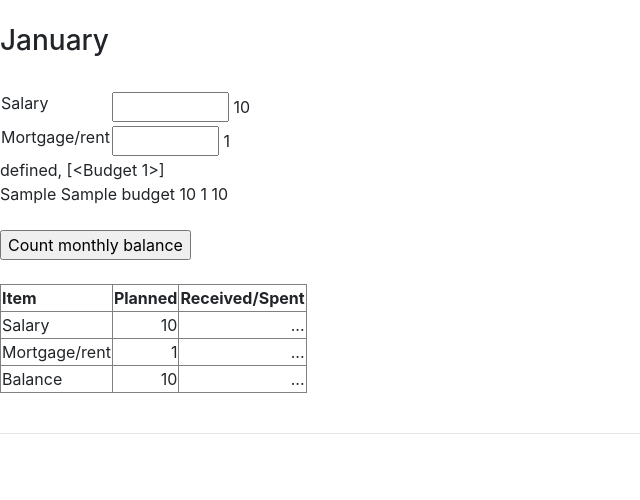
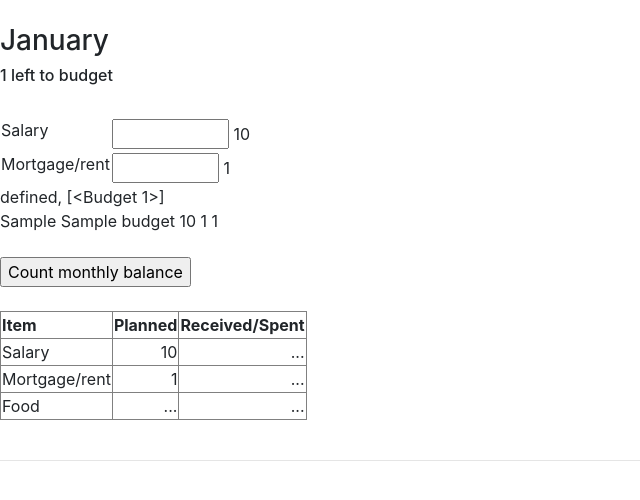
Before and after one commit to aarekr/EveryEuro, a Flask app: page /app/jan in a window 1280 px wide. Shown: the part 56-556 px from the top of the page, without its empty margins (0-640 px from the left). Run offline with Flask 2, Linux system fonts and the light colour scheme; a user stored in the database is signed in; tables that the repository leaves empty hold one stand-in row (values such as "Sample post"); some libraries are stand-ins or nearby versions.

Commit message:
Left_to_budget field informing monthly balance status

```diff
--- a/app/budgets/forms.py
+++ b/app/budgets/forms.py
@@ -7,7 +7,7 @@
     name = StringField("Month")
     salary = IntegerField("Salary", [validators.DataRequired(), validators.NumberRange(min=500, max=10000)])
     mortgagerent = IntegerField("Mortgage/rent", [validators.DataRequired(), validators.NumberRange(min=100, max=2000)])
-    balance = IntegerField("Balance")
+    left_to_budget = IntegerField("Left to budget")
 
     def validate_month(self, name):
         month = Budget.query.filter_by(name=name.data).first()
--- a/app/budgets/models.py
+++ b/app/budgets/models.py
@@ -11,16 +11,16 @@
     name = db.Column(db.String(144), nullable=False)
     salary = db.Column(db.Integer, nullable=False)
     mortgagerent = db.Column(db.Integer, nullable=False)
-    balance = db.Column(db.Integer, nullable=False)
+    left_to_budget = db.Column(db.Integer, nullable=False)
 
     account_id = db.Column(db.Integer, db.ForeignKey('account.id'), nullable=False)
 
-    def __init__(self, month, name, salary, mortgagerent, balance):
+    def __init__(self, month, name, salary, mortgagerent, left_to_budget):
         self.month = month
         self.name = name
         self.salary = salary
         self.mortgagerent = mortgagerent
-        self.balance = balance
+        self.left_to_budget = left_to_budget
 
     @staticmethod
     def month_name_info(): # checking if month is already entered
--- a/app/routes.py
+++ b/app/routes.py
@@ -39,12 +39,12 @@
         if not form.validate():
             return render_template("app/jan.html", all_months = Budget.query.all(), form=form)
 
-        jan = Budget(form.month.data, form.name.data, form.salary.data, form.mortgagerent.data, (form.salary.data-form.mortgagerent.data))
+        jan = Budget(form.month.data, form.name.data, form.salary.data, form.mortgagerent.data, form.left_to_budget.data) #(form.salary.data-form.mortgagerent.data))
         jan.month = form.month.data
         jan.name = "Jan"
         jan.salary = form.salary.data
         jan.mortgagerent = form.mortgagerent.data
-        jan.balance = (jan.salary - jan.mortgagerent)
+        jan.left_to_budget = (jan.salary - jan.mortgagerent)
         jan.account_id = current_user.id
 
         print("*****jan    : ", jan)
@@ -52,7 +52,7 @@
         print("*****Name   : ", jan.name)
         print("*****Salary : ", jan.salary)
         print("*****Rent   : ", jan.mortgagerent)
-        print("*****Balance: ", jan.balance)
+        print("*****Left 2B: ", jan.left_to_budget)
 
         db.session().add(jan)
         db.session().commit()
--- a/app/templates/app/jan.html
+++ b/app/templates/app/jan.html
@@ -1,8 +1,11 @@
 {% extends "layout.html" %}
 
 {% block body %}
-<h3>January</h3><br />
-
+<h3>January</h3>
+{% for month in all_months %}
+  <h6>{{ month.left_to_budget }} left to budget</h6>
+{% endfor %}
+<br />
 <form method="POST" action="{{ url_for('create_jan') }}">
   <table>
     <tr>
@@ -32,7 +35,7 @@
   {% endif %}
   <br />
   {% for month in all_months %}
-    {{ month.month }} {{ month.name }} {{ month.salary }} {{ month.mortgagerent }} {{ month.balance }} <br />
+    {{ month.month }} {{ month.name }} {{ month.salary }} {{ month.mortgagerent }} {{ month.left_to_budget }} <br />
   {% endfor %}
 
 
@@ -51,8 +54,8 @@
     <tr><td>Mortgage/rent</td>
         <td align="right">{{ month.mortgagerent }}</td>
         <td align="right">...</td></tr>
-    <tr><td>Balance</td>
-        <td align="right">{{ month.balance }}</td>
+    <tr><td>Food</td>
+        <td align="right">...</td>
         <td align="right">...</td></tr>
   {% endfor %}
   </table>
```
